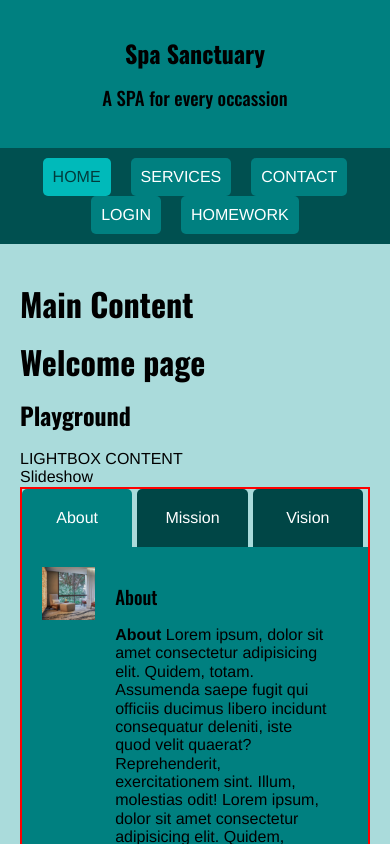
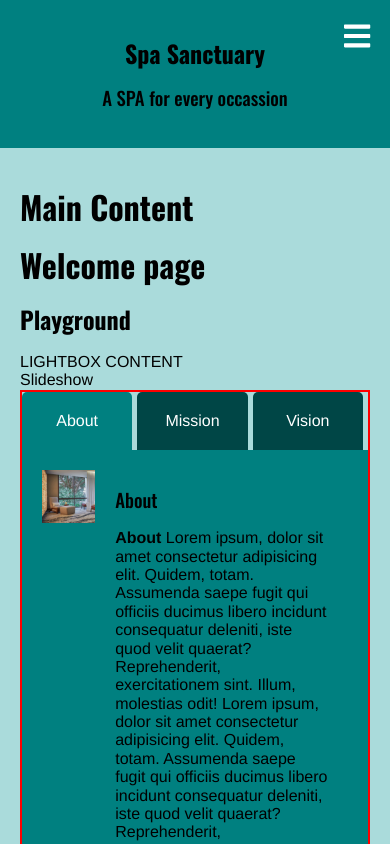
Before and after one commit to rcglamayor/uclax-web1-summer21, a React (Create React App) app: page / in a window 390 px wide. Shown: the top 844 px of the page. Built offline with nearby package versions, Linux system fonts and the light colour scheme.

Commit message:
hamburger

```diff
--- a/src/React/App.jsx
+++ b/src/React/App.jsx
@@ -5,7 +5,7 @@ import styled from 'styled-components';
 import { MediaQueryProvider } from 'common/mediaQueries/useMediaQuery.js';
 
 import Header from './Layout/Header.jsx';
-import Nav from './Layout/Nav.jsx';
+import Navigation from './Layout/Navigation/Navigation.jsx';
 import Main from './Layout/Main.jsx';
 import Footer from './Layout/Footer.jsx';
 
@@ -15,7 +15,7 @@ const App = () => {
             <BrowserRouter>
                 <AppStyled>
                     <Header />
-                    <Nav />
+                    <Navigation />
                     <Main />
                     <Footer />
                 </AppStyled>
--- /dev/null
+++ b/src/React/Layout/Navigation/Hamburger.jsx
@@ -0,0 +1,24 @@
+import React from 'react';
+import styled from 'styled-components';
+
+import { FontAwesomeIcon } from '@fortawesome/react-fontawesome';
+import {
+    faBars,
+} from '@fortawesome/free-solid-svg-icons';
+
+const Hamburger = ({onClick}) => {
+
+    return (
+        <HamburgerStyled className='Hamburger' onClick={ onClick }>
+            <FontAwesomeIcon icon={ faBars } />
+        </HamburgerStyled>
+    );
+}
+
+export default Hamburger;
+
+const HamburgerStyled = styled.div`
+    font-size: 30px;
+    color: #fff;
+    cursor: pointer;
+`;
--- a/src/React/Layout/Nav.jsx
+++ b/src/React/Layout/Navigation/Nav.jsx
@@ -1,6 +1,9 @@
 import React from 'react';
 import styled from 'styled-components';
 import { NavLink } from 'react-router-dom';
+
+/* Scripts ---------------------------*/
+import { mediaQueries } from 'common/mediaQueries/mediaQueries';
 
 const Nav = () => {
     return (
@@ -23,12 +26,12 @@ const NavStyled = styled.nav`
     text-align: center;
 
     a {
-        display: inline-block;
+        display: block;
+        margin: 5px 0px;
+
         background-color: teal;
         color: #fff;
         padding: 10px;
-        border-radius: 5px;
-        margin: 0px 10px;
 
         text-decoration: none;
         text-transform: uppercase;
@@ -43,4 +46,14 @@ const NavStyled = styled.nav`
             background-color: #00baba;
         }
     }
+
+    @media ${mediaQueries.mdUp} {
+        a {
+            display: inline-block;
+            margin: 0px 10px;
+            font-size: 16px;
+            border-radius: 5px;
+        }
+    }
+
 `;
--- /dev/null
+++ b/src/React/Layout/Navigation/Navigation.jsx
@@ -0,0 +1,41 @@
+import React, { useState, useEffect } from 'react';
+import styled from 'styled-components';
+
+/* Scripts ---------------------------*/
+import { useMediaQuery } from 'common/mediaQueries/useMediaQuery.js';
+
+import Nav from './Nav.jsx';
+import Hamburger from './Hamburger.jsx';
+
+const Navigation = () => {
+
+    const [showMenu, showMenuUpdate] = useState(false);
+    const { media } = useMediaQuery();
+
+    console.log('media.mdUp', media.mdUp);
+
+    useEffect(() => {
+        showMenuUpdate(media.mdUp);
+    }, [media.mdUp]);
+
+    const handleToggle = () => {
+        showMenuUpdate(!showMenu);
+    }
+
+    return (
+        <NavigationStyled className='Navigation'>
+            { !media.mdUp && <Hamburger onClick={ handleToggle } />}
+            { showMenu && <Nav /> }
+        </NavigationStyled>
+    );
+}
+
+export default Navigation;
+
+const NavigationStyled = styled.div`
+    .Hamburger {
+        position: fixed;
+        top: 20px;
+        right: 20px;
+    }
+`;
```
